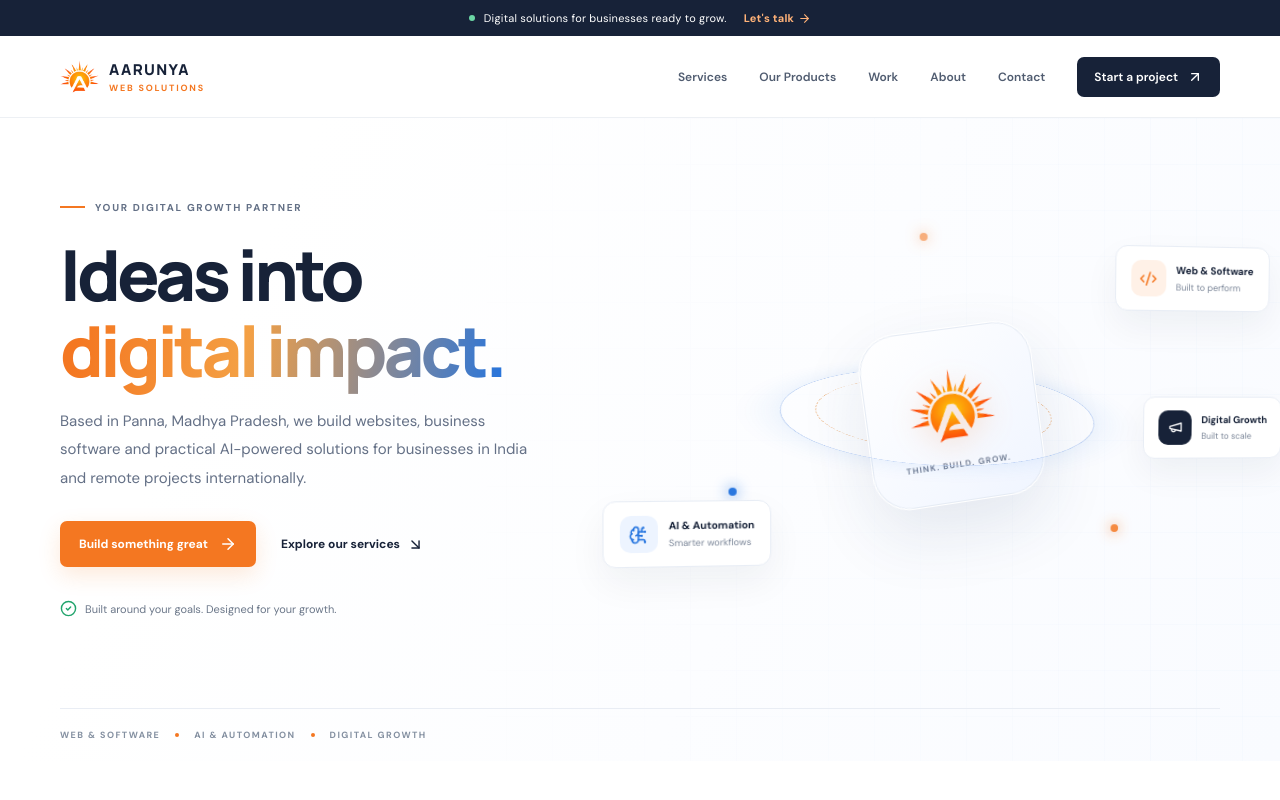
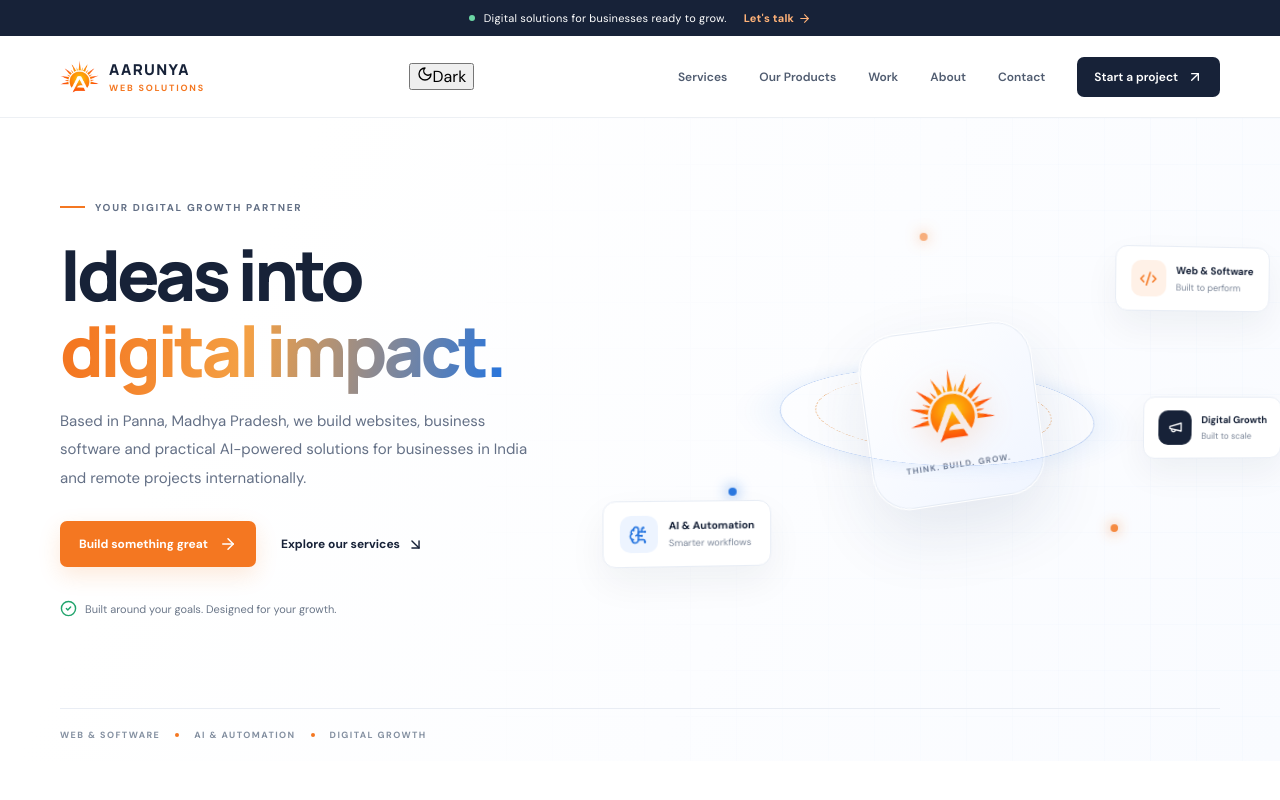
Before and after one commit to Abhisheksonijhon/aarunya-web-v2, a React (Vite) app: page / in a window 1280 px wide. Shown: the top 800 px of the page. Built offline with nearby package versions, Linux system fonts and the light colour scheme.

Commit message:
Add theme toggle to homepage navigation

```diff
--- a/src/App.jsx
+++ b/src/App.jsx
@@ -1,6 +1,7 @@
 import { useState, useRef, useEffect } from 'react';
 import InnerPage from './InnerPage.jsx';
 import MarketplacePages from './MarketplacePages.jsx';
+import ThemeToggle from './ThemeToggle.jsx';
 import {
   ArrowDownRight, ArrowRight, ArrowUpRight, Menu, X,
   Code2, Smartphone, Palette, Megaphone, BrainCircuit,
@@ -172,6 +173,7 @@
       <header className="header">
         <div className="container nav-wrap">
           <Brand />
+          <ThemeToggle />
           <button
             className="menu-toggle"
             onClick={() => setMenuOpen(!menuOpen)}
```
